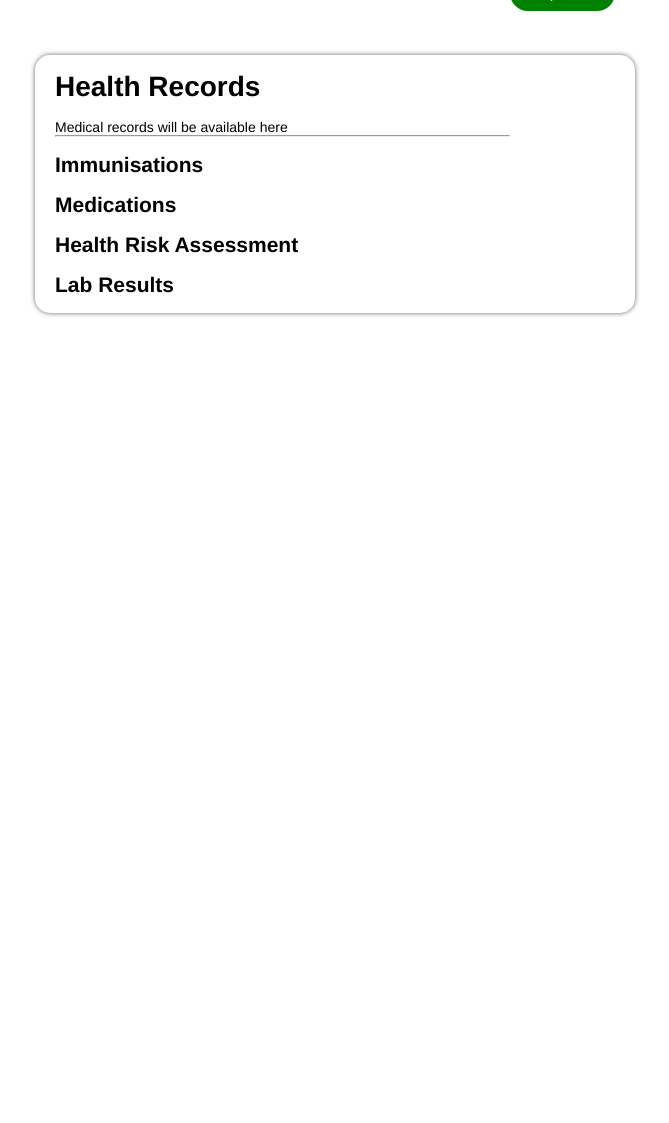
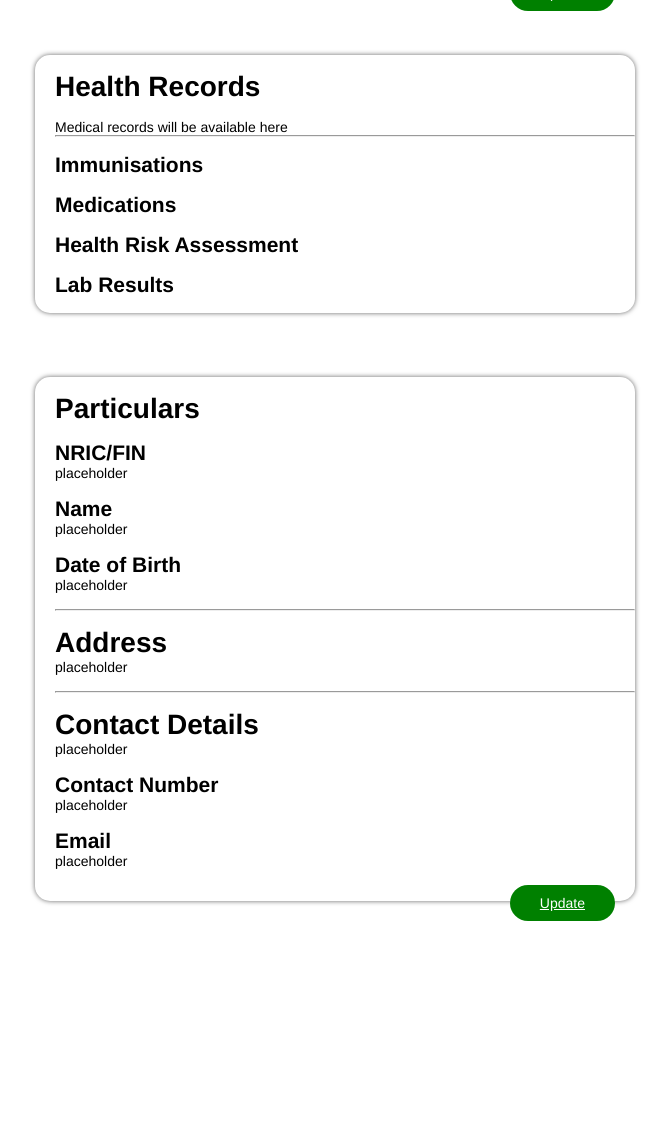
Before and after one commit to OneGiantNick/HackConcode2022, a Flask app: template templates/health.html in a window 1280 px wide. Shown: the part 323-1446 px from the top of the page, without its empty margins (413-1082 px from the left). Before the commit the page ends 639 px from the top, so only its background shows below. Run offline with Flask 2, Linux system fonts and the light colour scheme; the template is opened without the code that fills it, so the values that code supplies are empty; parts of the project's set-up code (start-up, migrations or seed data) failed here and were passed over; some libraries are stand-ins or nearby versions.

Commit message:
added placeholders and jazz

```diff
--- a/static/style.css
+++ b/static/style.css
@@ -432,12 +432,18 @@
   position: relative;
 }
 
+#hi2{
+  top:800px;
+  position:relative;
+}
+
 .section{
   width: 100%;
   height: 100vh;
   margin-top: 50px;
   display: block;
   justify-content: center;
+  position:relative;
 }
 
 .sections{
@@ -505,5 +511,4 @@
   border-radius: 50px;
   color: white;
   margin-right: 20px;
-  margin-bottom: 40%;
 }
--- a/templates/health.html
+++ b/templates/health.html
@@ -20,7 +20,6 @@
     </div>
 
     <div class="sections records">
-
         <div class="word">
             <br>
             <h1>Health Records</h1>
@@ -37,11 +36,44 @@
             <h2>Lab Results</h2>
             <br>
         </div>
+    </div>
 
+    <div class="sections profile">
+        <div class="word">
+            <br>
+            <h1>Particulars</h1>
+            <br>
+            <h2>NRIC/FIN</h2>
+            <p>placeholder</p>
+            <br>
+            <h2>Name</h2>
+            <p>placeholder</p>
+            <br>
+            <h2>Date of Birth</h2>
+            <p>placeholder</p>
+            <br>
+            <hr>
+            <br>
+            <h1>Address</h1>
+            <p>placeholder</p>
+            <br>
+            <hr>
+            <br>
+            <h1>Contact Details</h1>
+            <p>placeholder</p>
+            <br>
+            <h2>Contact Number</h2>
+            <p>placeholder</p>
+            <br>
+            <h2>Email</h2>
+            <p>placeholder</p>
+            <br>
+            <a class="update" href="{{ url_for('setup') }}">Update</a>
+            <br>
+        </div>
     </div>
 </div>
-
-
+<p id="hi2">hi</p>
 <script>
 
 </script>
```
